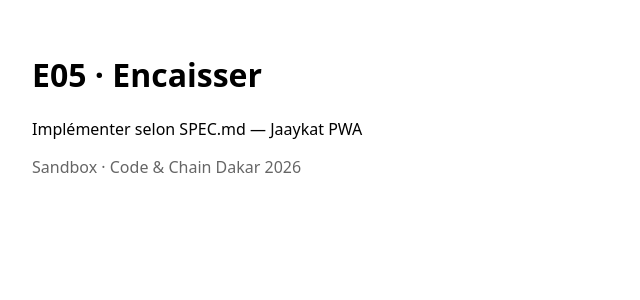
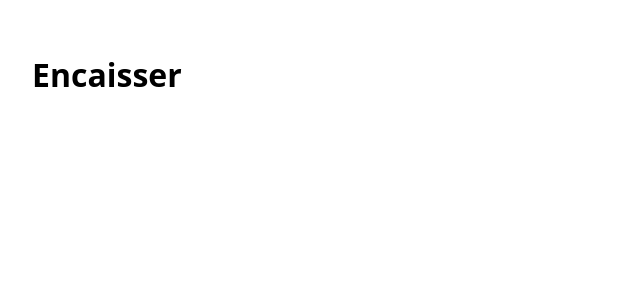
Before and after one commit to Silanoa/jaaykat-web, a React (Vite) app: page /app in a window 1280 px wide. Shown: the top 300 px of the page, without its empty margins (0-640 px from the left). Built offline with nearby package versions, Linux system fonts and the light colour scheme.

Commit message:
docs: specs Superpowers, retrait stubs SDK et commentaires inutiles

```diff
--- a/src/main.tsx
+++ b/src/main.tsx
@@ -2,12 +2,10 @@ import { StrictMode } from "react";
 import { createRoot } from "react-dom/client";
 import { BrowserRouter, Routes, Route, Navigate } from "react-router-dom";
 
-function Placeholder({ title }: { title: string }) {
+function Shell({ title }: { title: string }) {
   return (
     <main style={{ fontFamily: "system-ui", padding: 24 }}>
       <h1>{title}</h1>
-      <p>Implémenter selon SPEC.md — Jaaykat PWA</p>
-      <p style={{ opacity: 0.6 }}>Sandbox · Code & Chain Dakar 2026</p>
     </main>
   );
 }
@@ -17,10 +15,10 @@ createRoot(document.getElementById("root")!).render(
     <BrowserRouter>
       <Routes>
         <Route path="/" element={<Navigate to="/app" replace />} />
-        <Route path="/app" element={<Placeholder title="E05 · Encaisser" />} />
-        <Route path="/app/*" element={<Placeholder title="App marchand" />} />
-        <Route path="/p/:slug" element={<Placeholder title="C1 · Paiement client" />} />
-        <Route path="/s/:token" element={<Placeholder title="A1 · Attestation" />} />
+        <Route path="/app" element={<Shell title="Encaisser" />} />
+        <Route path="/app/*" element={<Shell title="Jaaykat" />} />
+        <Route path="/p/:slug" element={<Shell title="Paiement" />} />
+        <Route path="/s/:token" element={<Shell title="Attestation" />} />
       </Routes>
     </BrowserRouter>
   </StrictMode>
```
Also changed, not shown: 4 other files (tests, documents, lock files or other folders).
